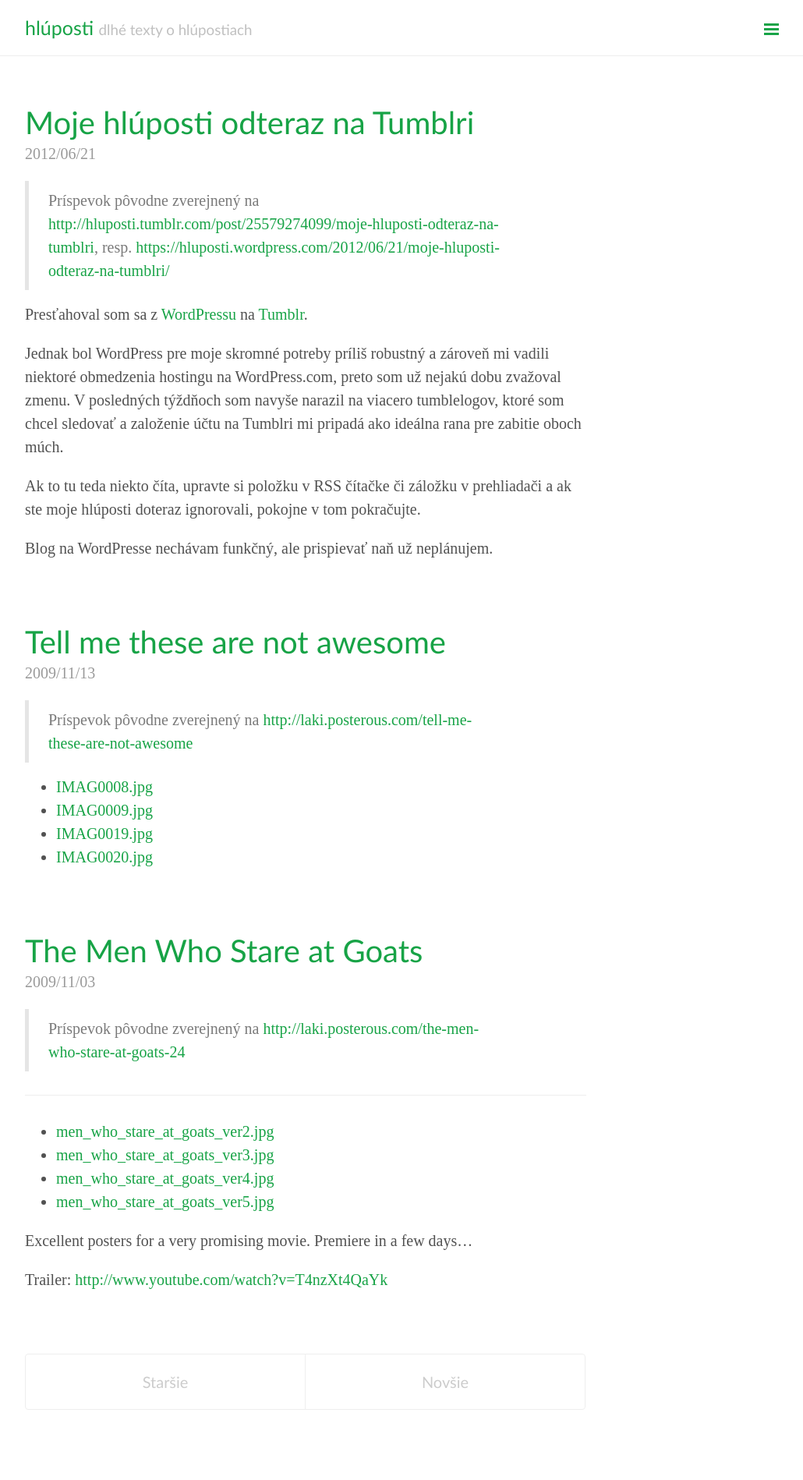
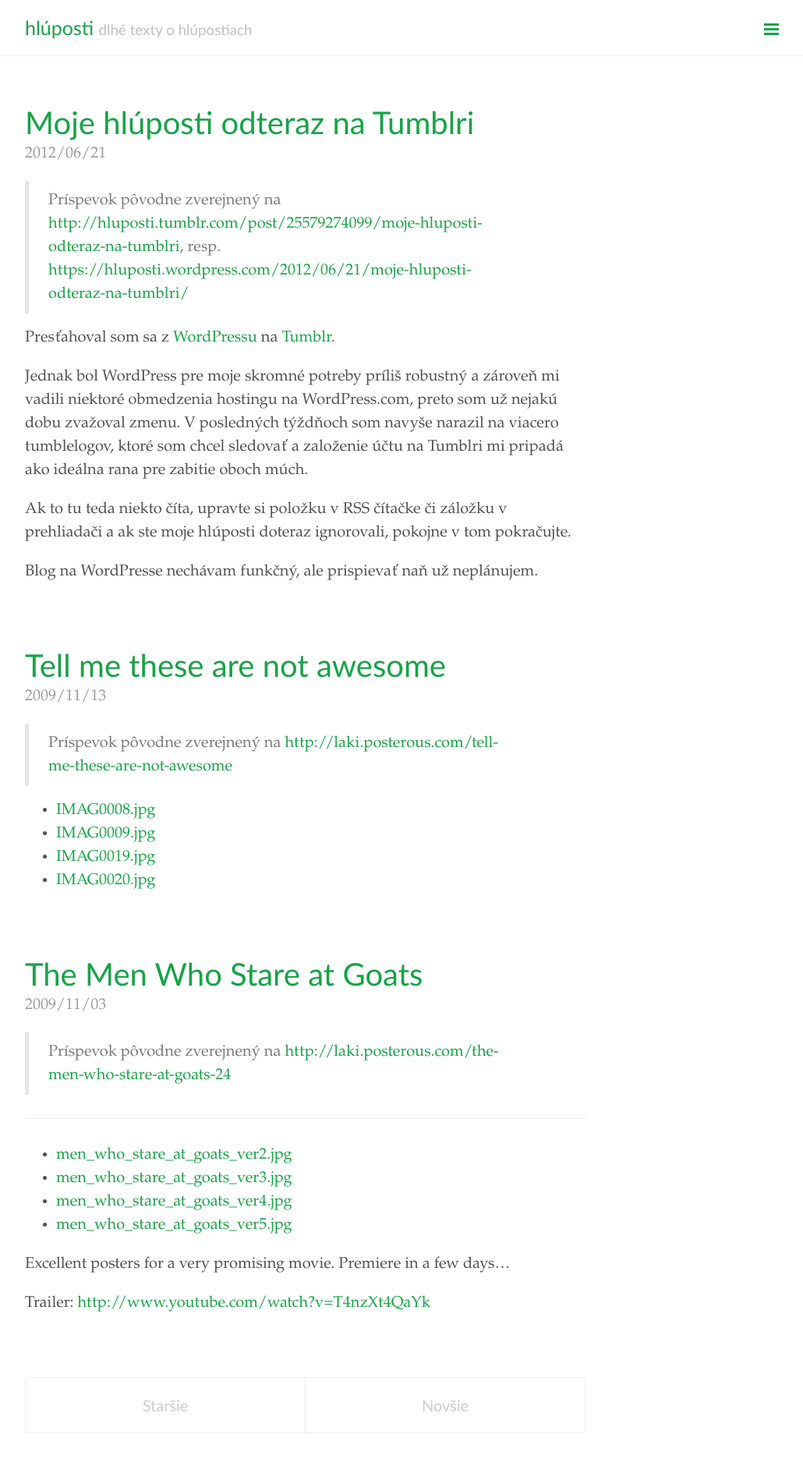
Before and after one commit to hluposti/hluposti.github.io, a Jekyll site: the page built from index.html, in a window 1280 px wide. Shown: the whole page at 78% size, without its empty margins (248-1278 px from the left). Built offline with Jekyll 4.4.1, drawn with Linux system fonts in a browser that asks for light colours; Markdown is read by kramdown in place of the engine named in the settings; the list of posts is cut into pages by our own code; before the commit the page ends 1868 px from its top, so only the background shows below that.

Commit message:
Update lanyon.css

```diff
--- a/public/css/lanyon.css
+++ b/public/css/lanyon.css
@@ -41,7 +41,7 @@ body {
 }
 
 html {
-  font-family: Baskerville, Baskerville Old Face, Hoefler Text, Times New Roman, serif;;
+  font-family: Adobe Garamond, Garamond, Georgia, Hoefler Text, Times New Roman, serif;;
 }
 
 h1, h2, h3, h4, h5, h6 {
```
